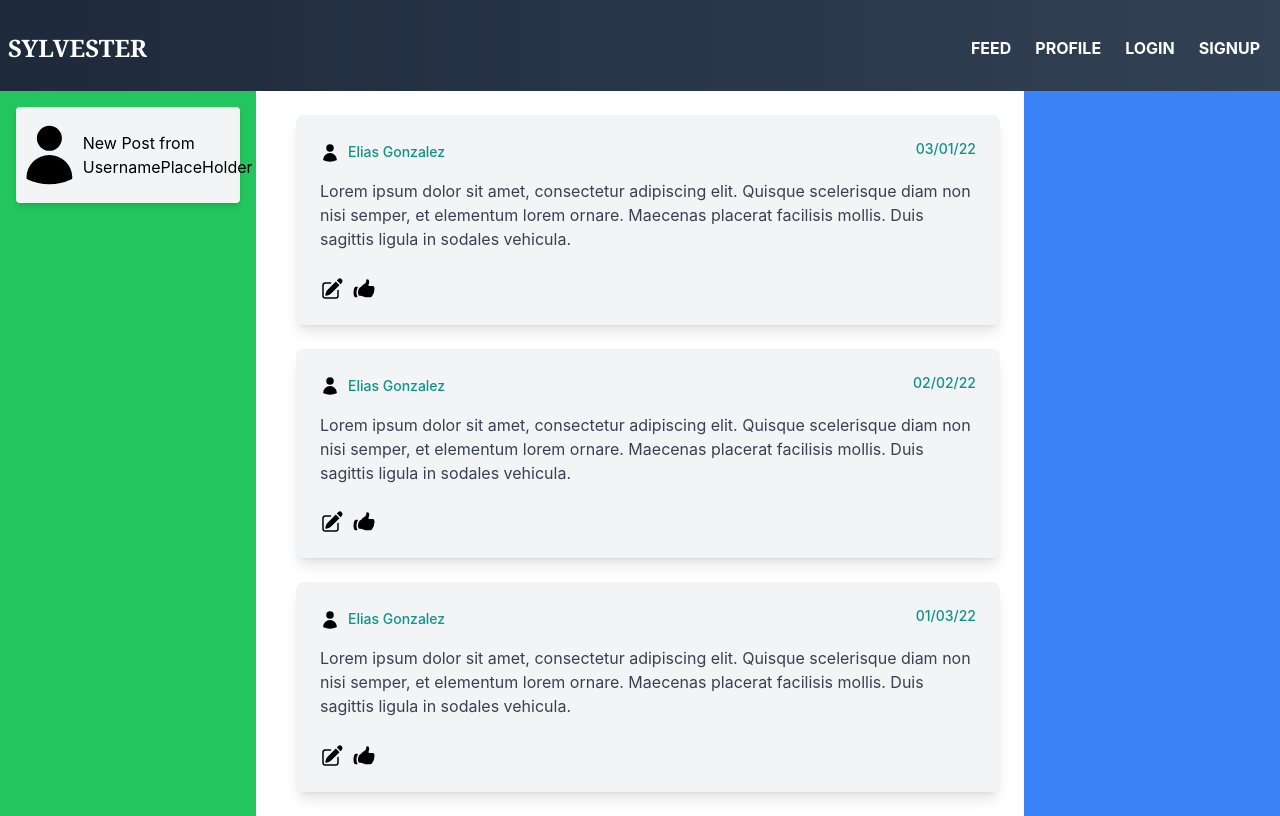
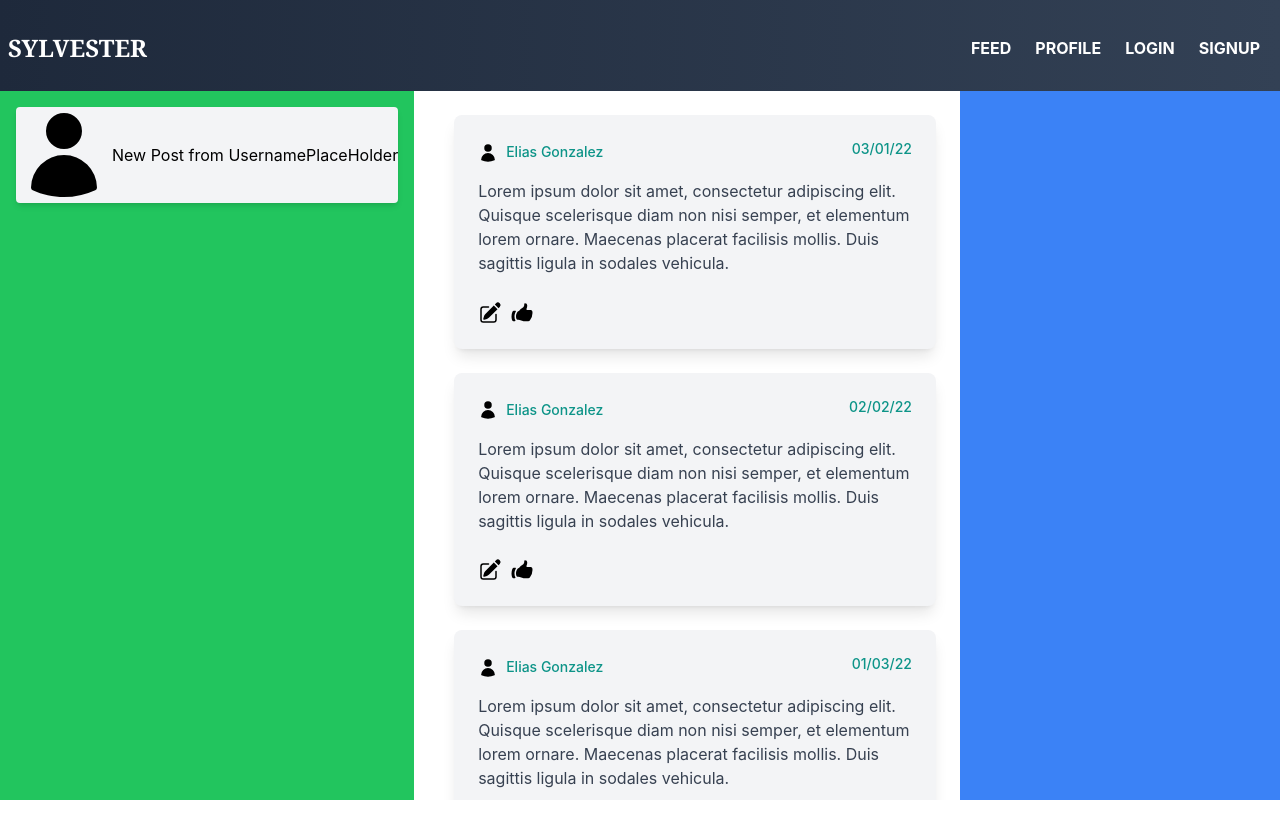
Before and after one commit to Michael-Robertson2/PrimaryKeys-P2-Frontend, a React (Create React App) app in the folder my-app/: page / in a window 1280 px wide. Built offline with nearby package versions, Linux system fonts and the light colour scheme.

Commit message:
Add "sticky" components

```diff
--- a/my-app/src/App.tsx
+++ b/my-app/src/App.tsx
@@ -7,12 +7,13 @@ import PostPreview from './components/PostPreview';
 
 function App() {
   return (
-    <div>
+    <div className='min-h-screen flex flex-col h-screen'>
       <Navbar/>
-      <div className='flex flex-col sm:flex-row'>
-        <div className='flex-1'><Router/></div>
-        <div className='bg-green-500 order-first w-64'><PostPreview/></div>
-        <aside className='bg-blue-500 w-64'></aside>
+      <div className='flex-1 flex flex-row overflow-y-hidden'>
+
+        <div className='bg-green-500 overflow-y-aut'><PostPreview/></div>
+        <div className='flex-1 w-80 overflow-y-auto'><Router/></div>
+        <div className='bg-blue-500 w-80 overflow-y-aut'></div>
       </div>
     </div>
   );
--- a/my-app/src/components/Navbar.tsx
+++ b/my-app/src/components/Navbar.tsx
@@ -14,9 +14,9 @@ function Navbar() {
 
 
   return (
-    <nav className="relative flex flex-wrap items-center justify-between px-2 py-4 bg-gradient-to-r from-slate-800 to-slate-700 ">
+    <nav className="sticky top-0 flex flex-wrap items-center justify-between px-2 py-4 bg-gradient-to-r from-slate-800 to-slate-700 ">
       <div className="container mx-auto flex flex-wrap items-center justify-between pt-1">
-        <div className="font-serif w-full relative flex justify-between lg:w-auto lg:static lg:block lg:justify-start">
+        <div className="font-serif w-full  flex justify-between lg:w-auto lg:static lg:block lg:justify-start">
           {/* Title */}
           <a className="text-2xl font-bold leading-relaxed inline-block mr-4 py-2 whitespace-nowrap uppercase text-white hover:opacity-80">
             <Link to={"/"}>
```
